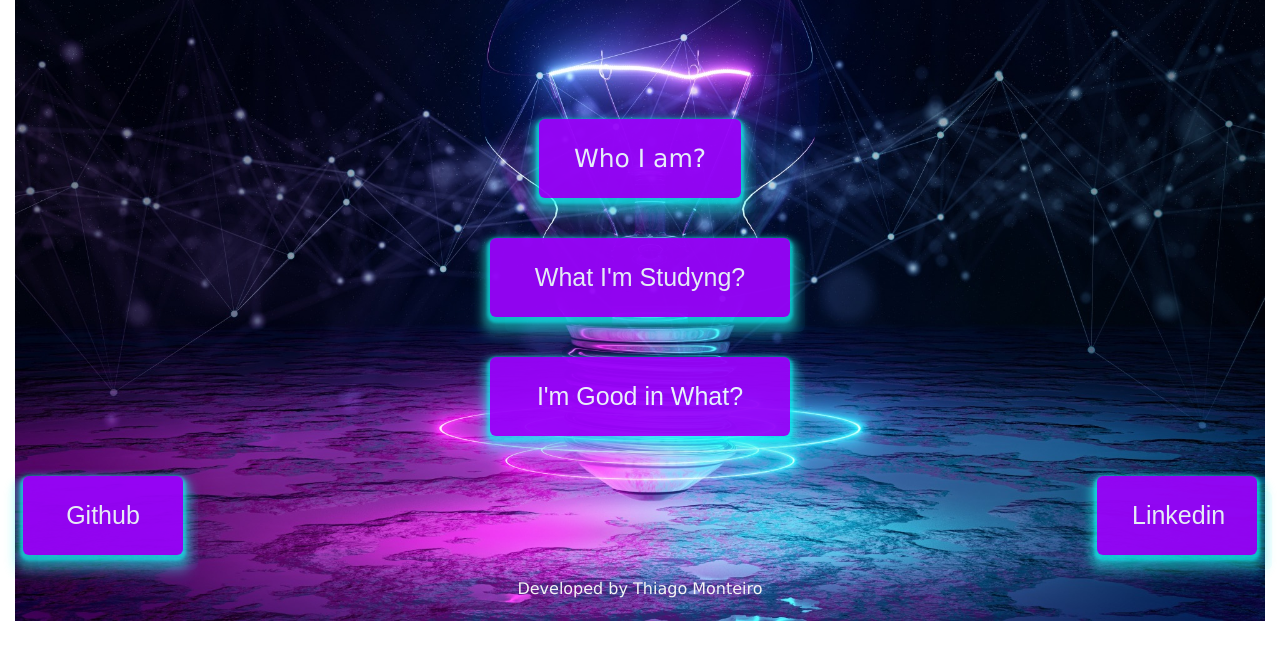
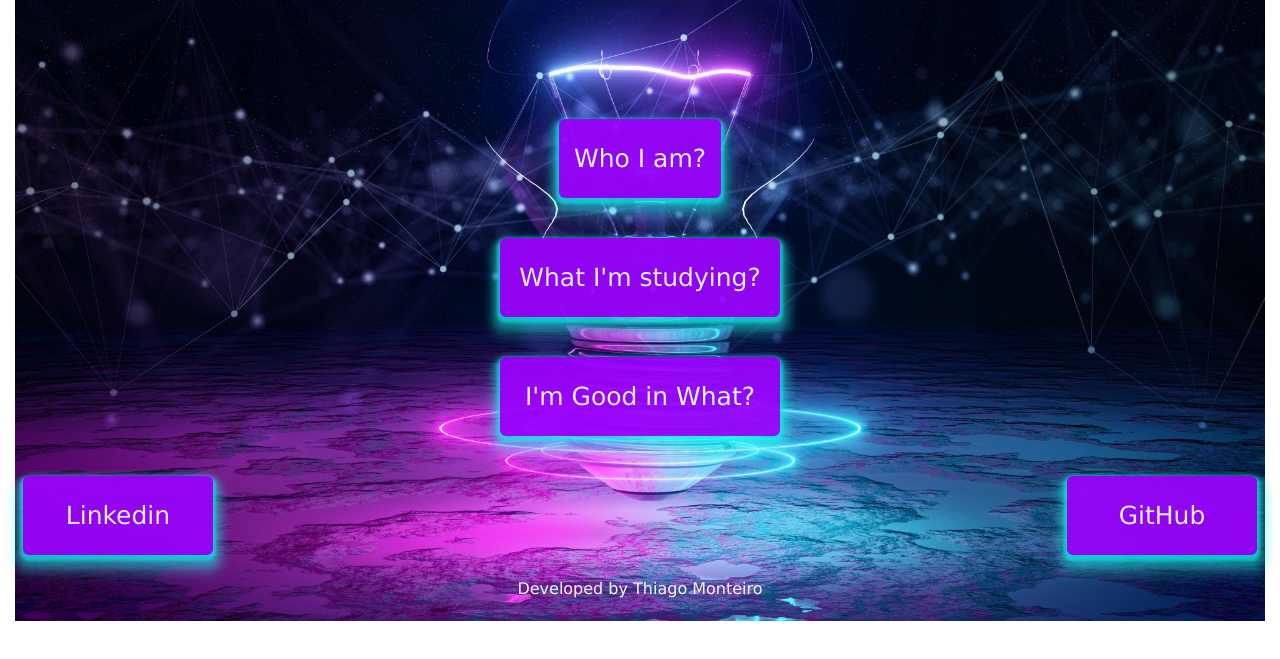
Before and after one commit to thiagoacmonteiro/thiagoacmonteiro.github.io, a plain HTML site: page index.html in a window 1280 px wide. Shown: the part 119-778 px from the top of the page. Drawn offline with Linux system fonts and the light colour scheme.

Commit message:
Include external links for github and linkedin

```diff
--- a/index.html
+++ b/index.html
@@ -14,11 +14,11 @@
     <main>
         <div id="buttons">
             <a href="whoiam.html" class="home-button">Who I am?</a>
-            <input class="home-button medium" type="button" value="What I'm Studyng?">
-            <input class="home-button medium" type="button" value="I'm Good in What?">
+            <a href="studying.html" class="home-button medium">What I'm studying?</a>
+            <a href="good.html" class="home-button medium">I'm Good in What?</a>
             <div id="last-buttons">
-                <input class="home-button last" type="button" value="Github">
-                <input class="home-button last" type="button" value="Linkedin">
+                <a href="https://www.linkedin.com/feed/" class="home-button last">Linkedin</a>
+                <a href="https://github.com/thiagoacmonteiro" class="home-button last">GitHub</a>
             </div>
         </div>
     </main>
--- a/style.css
+++ b/style.css
@@ -7,7 +7,6 @@ body {
   background-position-x: center;
   background-repeat: no-repeat;
   font-family:Verdana, Geneva, Tahoma, sans-serif;
-  height: 2000px;
 }
 
 header {
@@ -34,7 +33,8 @@ main {
 
 .home-button {
   text-decoration: none;
-  padding: 25px 35px;
+  text-align: center;
+  padding: 25px 15px;
   background-color: rgb(152, 4, 250);
   opacity: 95%;
   border-style: hidden;
@@ -47,7 +47,7 @@ main {
 }
 
 .medium {
-  width: 300px;
+  width: 250px;
 }
 
 #last-buttons {
```
Also changed, not shown: studying.html (+12 -0 lines).
